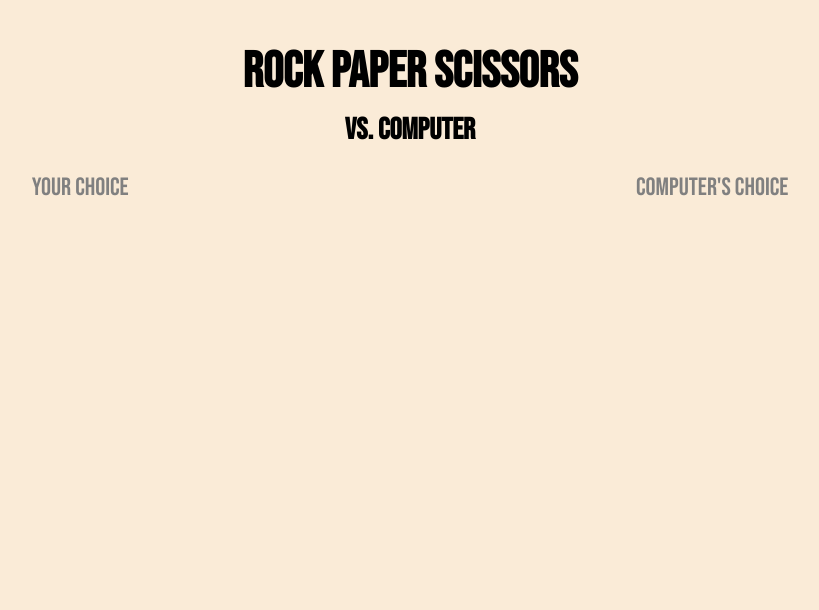
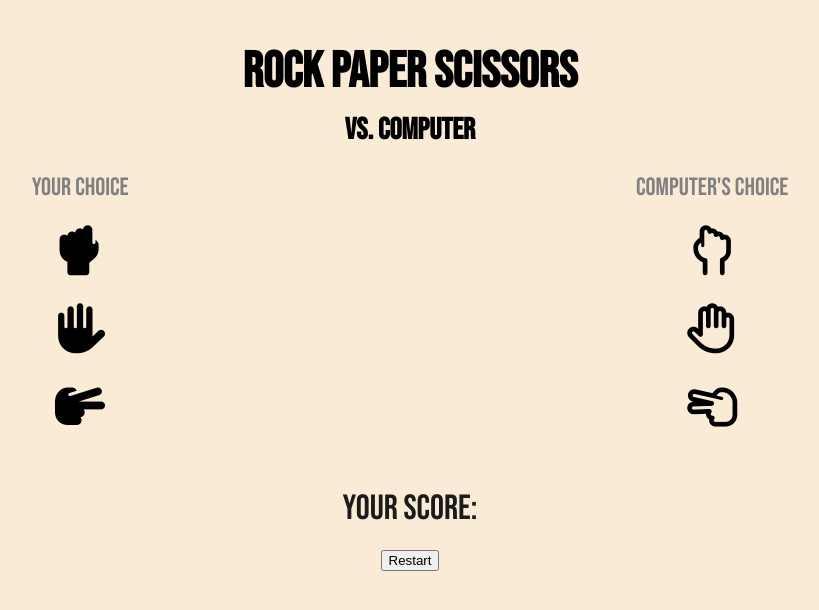
Before and after one commit to BigFatDuck1/rock-paper-scissors-1-odin, a plain HTML site: page index.html in a window 1280 px wide. Shown: the whole page, without its empty margins (230-1049 px from the left). Drawn offline with Linux system fonts and the light colour scheme.

Commit message:
Added icons

```diff
--- a/index.html
+++ b/index.html
@@ -6,6 +6,9 @@
     <title>Rock Paper Scissors with GUI</title>
 
     <link rel="stylesheet" href="styles.css">
+
+    <!-- Font awesome CDN -->
+    <script src="https://kit.fontawesome.com/96d42cd5a8.js" crossorigin="anonymous"></script>
 
   </head>
 
@@ -18,14 +21,21 @@
     <div class="icons">
       <div class="player_icons">
         <div class="choice_text">Your choice</div>
+        <div class="player_rock fa-flip-horizontal"><i class="fa-solid fa-hand-back-fist"></i></div>
+        <div class="player_paper fa-flip-horizontal"><i class="fa-solid fa-hand"></i></div>
+        <div class="player_scissors fa-flip-horizontal"><i class="fa-solid fa-hand-scissors"></i></div>
       </div>
       <div class="computer_icons">
         <div class="choice_text">Computer's choice</div>
+        <div class="computer_rock"><i class="fa-regular fa-hand-back-fist"></i></div>
+        <div class="computer_paper"><i class="fa-regular fa-hand"></i></div>
+        <div class="computer_scissors"><i class="fa-regular fa-hand-scissors"></i></div>
       </div>
     </div>
     <div class="result_panel">
       <div class="winner_whois"></div>
-      <div class="scoreboard"></div>
+      <div class="scoreboard score_text">Your score:</div>
+      <div class="restart"><button>Restart</button></div>
     </div>
 
 
--- a/styles.css
+++ b/styles.css
@@ -11,6 +11,9 @@ body {
 .result_panel {
     display: flex;
     flex-direction: column;
+    align-items: center;
+    gap: 20px;
+    margin-top: 30px;
 }
 
 .icons {
@@ -22,6 +25,9 @@ body {
 .player_icons, .computer_icons {
     display: flex;
     flex-direction: column;
+    align-items: center;
+    gap: 20px;
+    font-size: 50px;
 }
 
 .title {
@@ -47,3 +53,9 @@ body {
     font-size: 25px;
     color: grey;
 }
+
+.score_text {
+    font-family: "Bebas Neue";
+    font-size: 35px;
+    color: rgb(27, 27, 27);
+}
```
